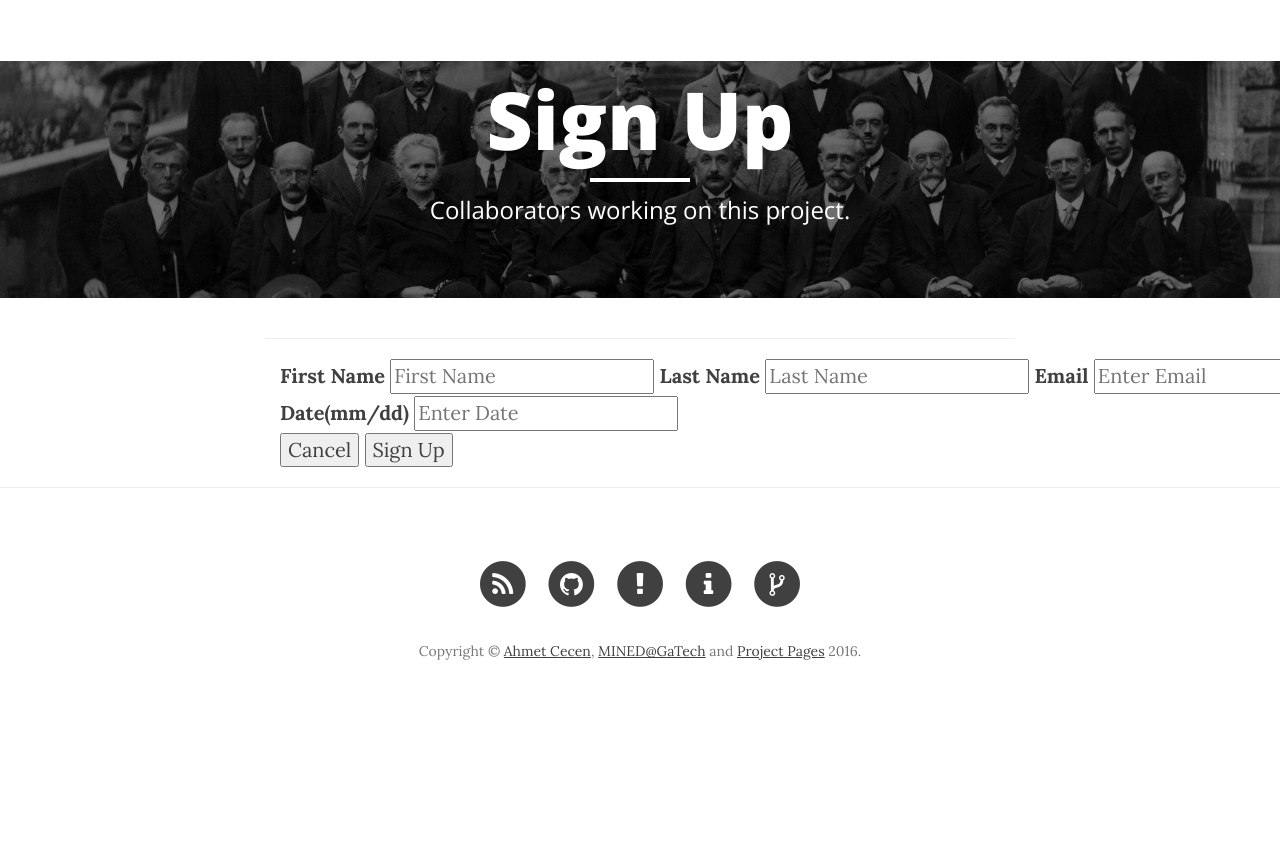
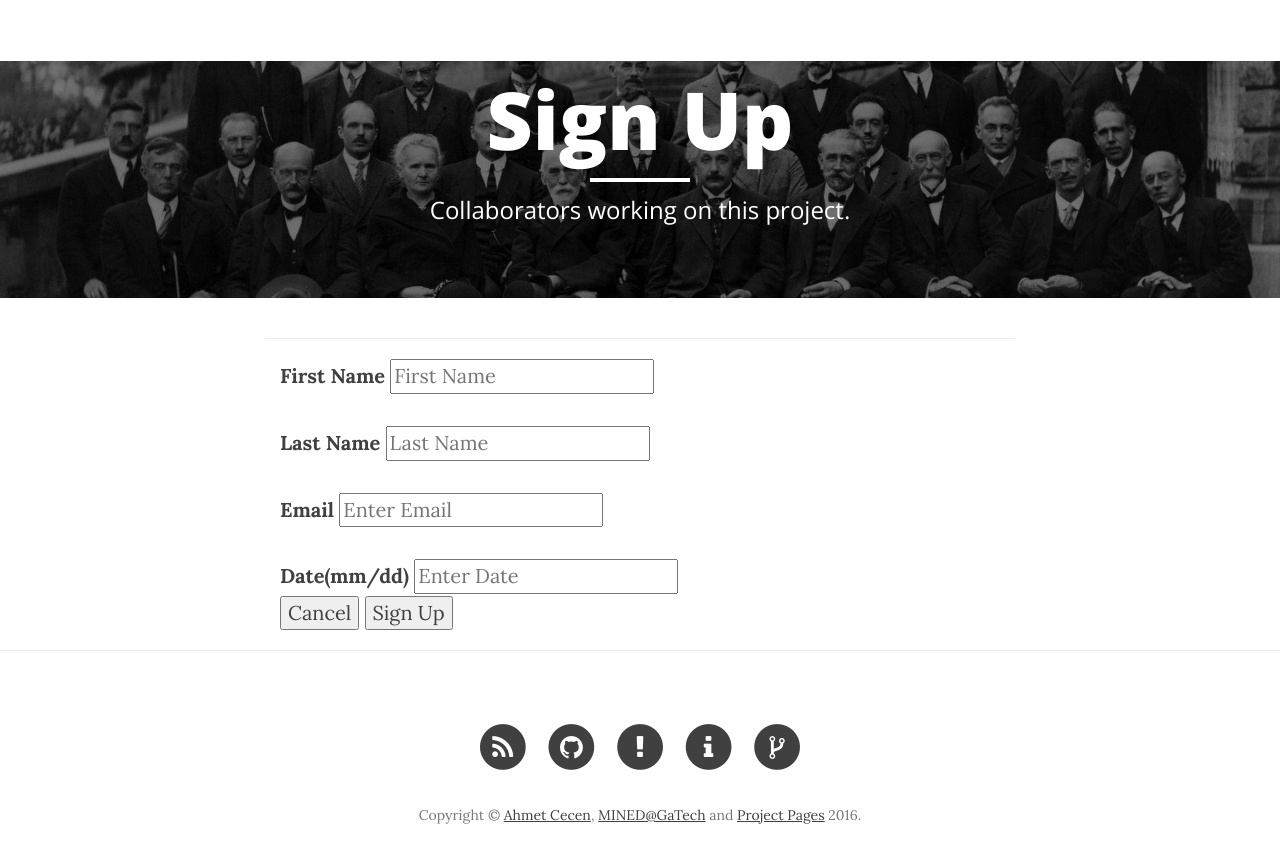
Before and after one commit to Amartyabb/project-pages, a Jekyll site: the page built from mentions.html, in a window 1280 px wide. Shown: the top 863 px of the page. Built offline with Jekyll 4.4.1, drawn with Linux system fonts in a browser that asks for light colours; nearby versions of some CDN libraries.

Commit message:
Update mentions.html

```diff
--- a/mentions.html
+++ b/mentions.html
@@ -10,13 +10,14 @@ header-img: "img/home-bg.jpg"
     <label><b>First Name</b></label>
     <input type="text" placeholder="First Name" name="email" required>
 
+    <p></p>
     <label><b>Last Name</b></label>
     <input type="text" placeholder="Last Name" name="Last Name" required>
-
+    <p></p>
 
     <label><b>Email</b></label>
     <input type="text" placeholder="Enter Email" name="email" required>
-
+    <p></p>
     <label><b>Date(mm/dd)</b></label>
     <input type="text" placeholder="Enter Date" name="Date" required>
 
```
